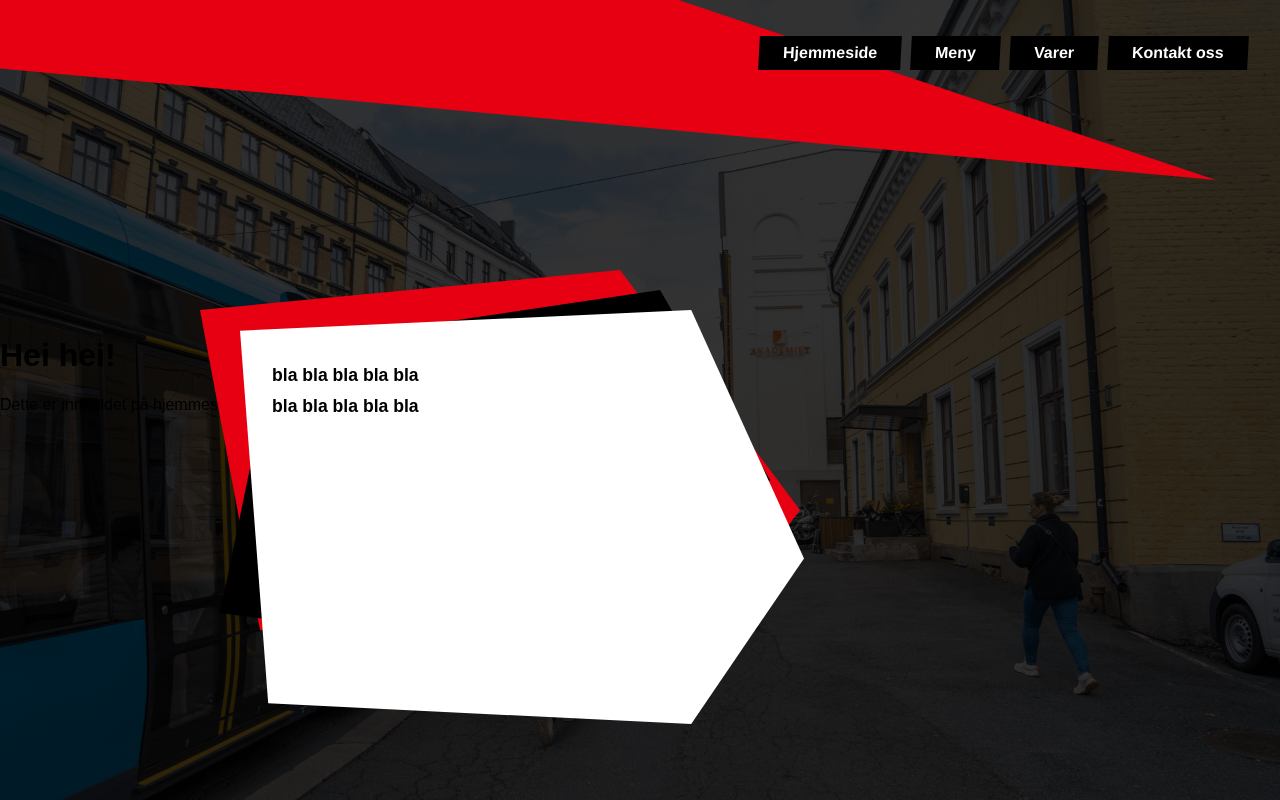
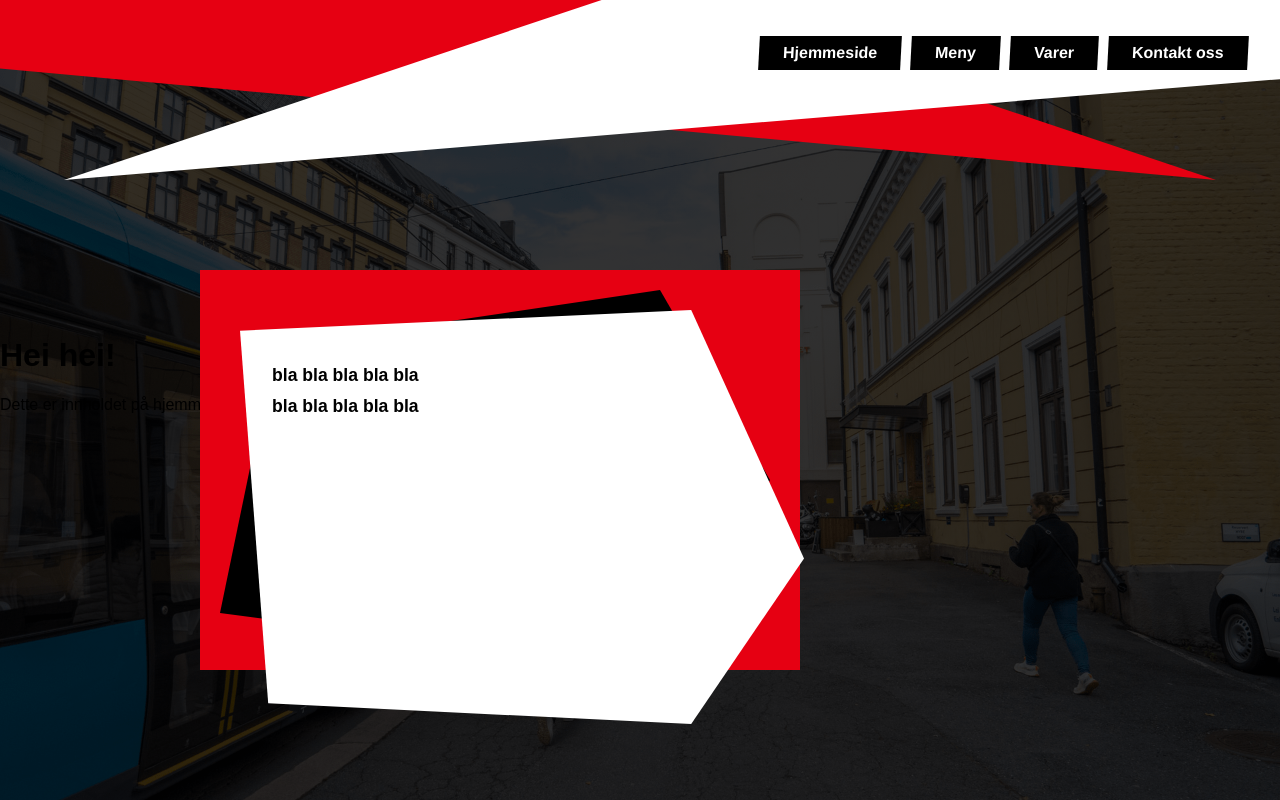
Before and after one commit to 24caratgoldenlabububobatea/kant, a Flask app: page / in a window 1280 px wide. Run offline with Flask 3, Linux system fonts and the light colour scheme.

Commit message:
Sometimes the background img goes back to it's original name so it's a little confusing. i tried fixing it here along with some other scc problems i was having.

```diff
--- a/static/css/css.css
+++ b/static/css/css.css
@@ -21,7 +21,7 @@ body {
   height: 120px;
 }
 
-.nav-bg {
+.red-bg {
   background: #E60012;
   clip-path: polygon(0 0, 53% 0, 95% 50%, 0 19%);
   height: 300%;
@@ -29,6 +29,16 @@ body {
   position: absolute;
   top: 0;
   left: 0;
+}
+
+.white-bg{
+    background: #ffffff;
+    clip-path: polygon(100% 0, 47% 0, 5% 50%, 100% 22%);
+    height: 300%;
+    width: 100%;
+    position: absolute;
+    top: 0;
+    left: 0;
 }
 
 .menu {
@@ -55,11 +65,18 @@ body {
   padding: 3rem;
 }
 
+.shapes {
+  position: relative;
+  height: 100vh;
+  width: 100%;
+  overflow: hidden;
+}
+
 .shape {
   position: absolute;
-  clip-path: polygon(0 10%, 70% 0, 100% 60%, 80% 100%, 10% 90%);
 }
 
+/* Red base shape */
 .shape.red {
   background: #E60012;
   width: 600px;
@@ -69,6 +86,7 @@ body {
   z-index: 1;
 }
 
+/* Black middle shape */
 .shape.black {
   background: #000;
   width: 550px;
@@ -79,6 +97,7 @@ body {
   clip-path: polygon(10% 15%, 80% 0, 100% 50%, 80% 100%, 0 85%);
 }
 
+/* White front shape */
 .shape.white {
   background: #fff;
   width: 500px;
--- a/templates/base.html
+++ b/templates/base.html
@@ -10,7 +10,8 @@
 <body>
     <div class="page">
   <header class="header">
-    <div class="nav-bg"></div>
+    <div class="red-bg"></div>
+    <div class="white-bg"></div>
     <nav class="menu">
       <a href="/">Hjemmeside</a>
       <a href="/meny">Meny</a>
--- a/templates/hjemmeside.html
+++ b/templates/hjemmeside.html
@@ -2,6 +2,7 @@
 
 {% block head %}
     <title>Hjemmeside</title>
+    <link rel="stylesheet" href="{{ url_for('static', filename='css/css.css') }}">
 {% endblock %}
 
 {% block body %}
```
